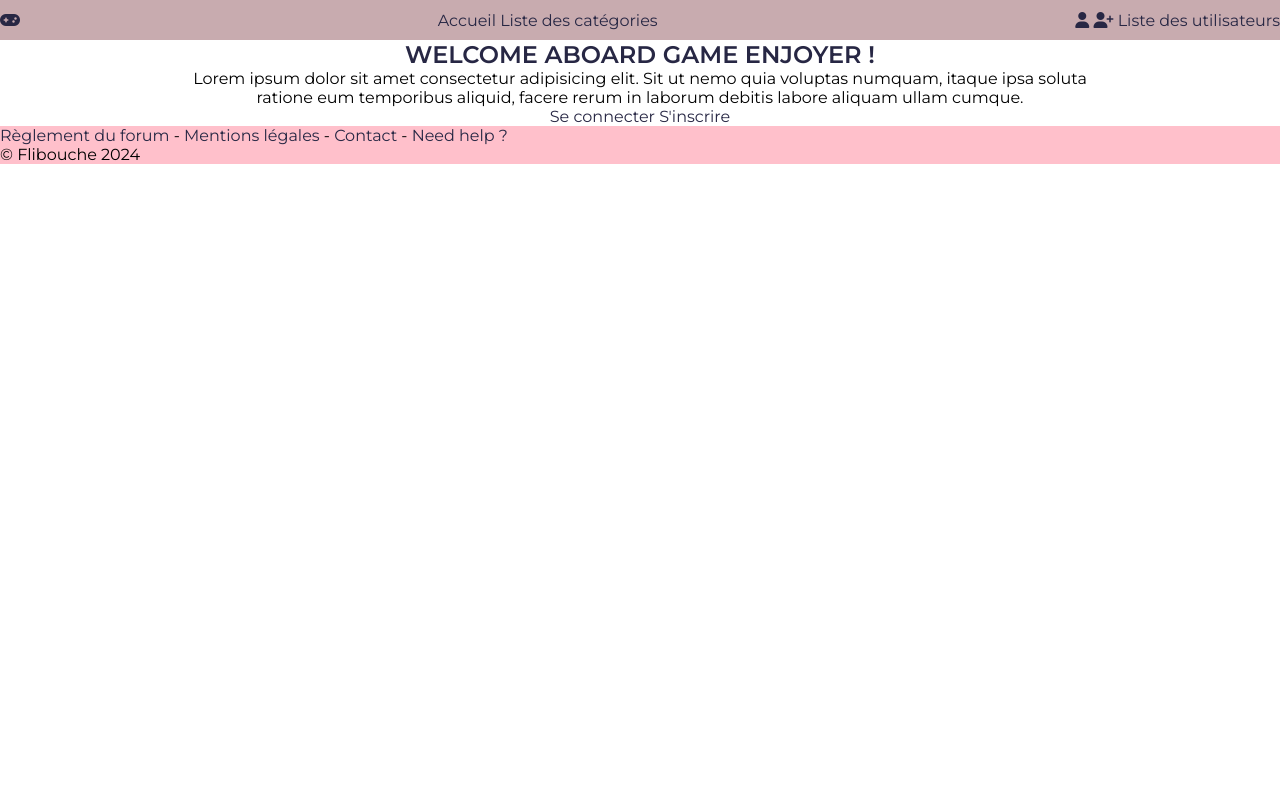
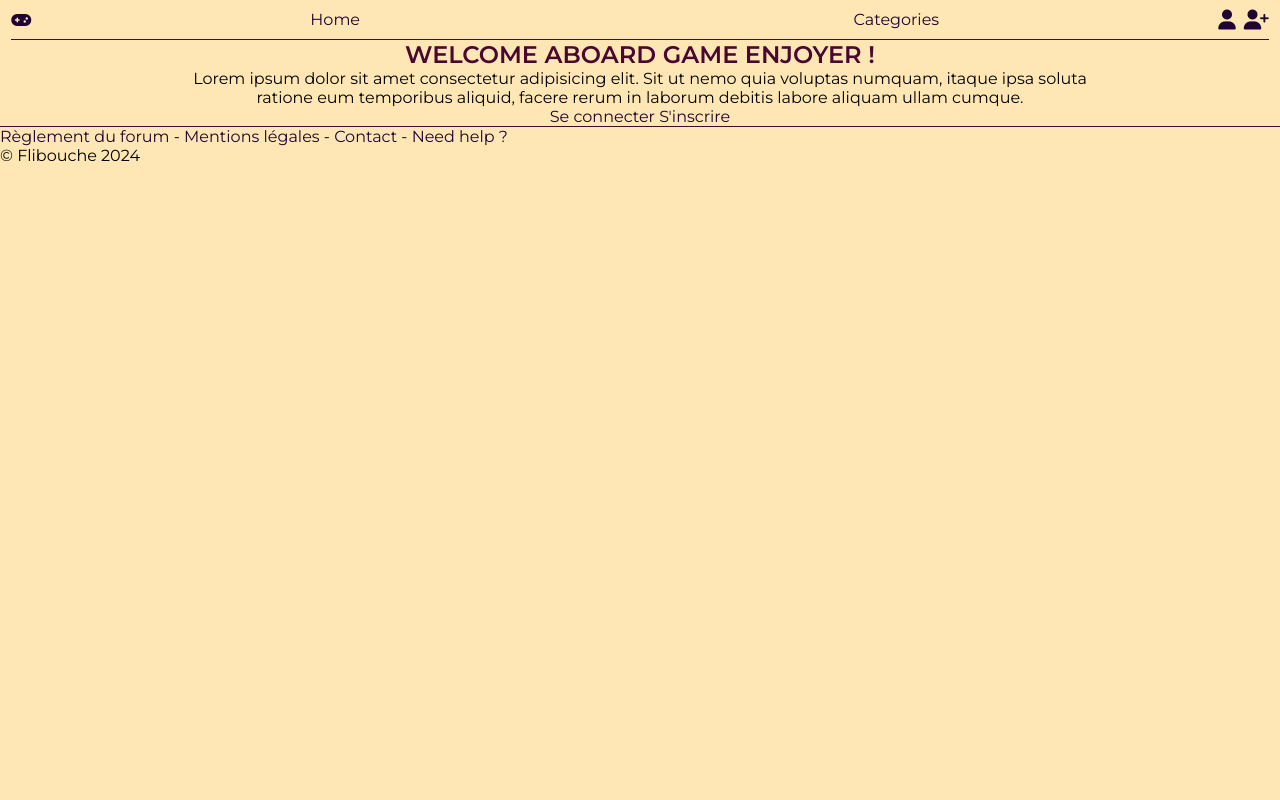
Before and after one commit to Flibouche/Forum, a PHP site: page / in a window 1280 px wide. Run offline with PHP 8.4, Linux system fonts and the light colour scheme; some libraries are stand-ins or nearby versions.

Commit message:
Doing some css changes and my navbar.

```diff
--- a/public/css/style.css
+++ b/public/css/style.css
@@ -6,12 +6,11 @@
 /* ==================================================== */
 :root {
     /*========== Colors ==========*/
-    --white-color1: #fbf5ef;
-    --yellow-color2: #f2d3ab;
-    --skin-color3: #c8abaf;
-    --purple-color4: #5e3f70;
-    --blue-color5: #494d7e;
-    --darkblue-color6: #272744;
+    --background-color: #FEE7B5;
+    --text-color: #200432;
+    --primary-color: #4A0730;
+    --secondary-color: #7A0C31;
+    --accent-color: #FE8932;
 
     /*========== Fonts and typography ==========*/
     --body-font: "Montserrat", sans-serif;
@@ -36,6 +35,7 @@
 
 html {
     scroll-behavior: smooth;
+    background-color: var(--background-color);
 }
 
 body {
@@ -43,29 +43,25 @@ body {
 }
 
 h1 {
-    color: var(--darkblue-color6);
+    color: var(--primary-color);
     font-weight: var(--font-semi-bold);
 }
 
+ul {
+    list-style: none;
+}
+
 a {
-    color: var(--darkblue-color6);
+    color: var(--text-color);
     text-decoration: none;
     transition: .7s;
 }
 
 a:hover {
-    color: var(--white-color1);
+    opacity: 50%;
 }
 
 /*========================== REUSABLE CSS CLASSES ======================*/
-
-nav {
-    display: flex;
-    height: 5vh;
-    align-items: center;
-    justify-content: space-between;
-    background-color: var(--skin-color3);
-}
 
 #wrapper {
     min-height: 100vh;
@@ -91,11 +87,87 @@ nav {
     overflow: hidden;
 }
 
+/*========================== HEADER & NAV ======================*/
+
+.header {
+    position: fixed;
+    width: 100%;
+    top: 0;
+    left: 0;
+    border-color: transparent;
+    z-index: var(--z-fixed);
+}
+
+nav {
+    position: relative;
+    height: 5vh;
+    display: flex;
+    justify-content: space-between;
+    align-items: center;
+    margin-inline: .7rem;
+    background-color: var(--background-color);
+    border-bottom: var(--primary-color) 1px solid;
+}
+
+.nav__logo,
+.nav__close,
+.nav__toggle,
+.nav__actions {
+    display: flex;
+    justify-content: center;
+    color: var(--text-color);
+    cursor: pointer;
+}
+
+.nav__actions {
+    font-size: 1.25rem;
+    column-gap: .5rem;
+    align-items: center;
+}
+
+/* Navigation for mobile devices */
+@media screen and (max-width: 1150px) {
+    .nav__menu {
+        position: fixed;
+        top: 0;
+        right: -100%;
+        background-color: hsla(228, 24%, 6%, .2);
+        backdrop-filter: blur(16px);
+        -webkit-backdrop-filter: blur(16px);
+        width: 80%;
+        height: 100%;
+        padding: 6rem 3rem 0;
+        transition: right .4s;
+    }
+}
+
+.nav__list {
+    display: flex;
+    flex-direction: column;
+    row-gap: 3rem;
+}
+
+.nav__close {
+    position: absolute;
+    top: 1.15rem;
+    right: 1.5rem;
+    font-size: 1.25rem;
+}
+
+/* Show menu */
+.show-menu {
+    right: 0;
+}
+
+/*=============== FOOTER ===============*/
+
 footer {
-    background-color: pink;
+    border-top: var(--primary-color) 1px solid;
+    background-color: var(--background-color);
 }
 
 /*========================== List Categories ======================*/
+
 .listTopics__container {
     justify-content: center;
 }
@@ -105,5 +177,36 @@ footer {
 }
 
 .listTopics__container thead {
-    background-color: var(--purple-color4);
+    background-color: var(--primary-color);
 }
+
+/* ==================================================== */
+/* ================== MEDIA QUERIES =================== */
+/* ==================================================== */
+
+@media screen and (min-width: 768px) {
+    .nav__menu {
+        width: 50%;
+    }
+}
+
+@media screen and (min-width: 992px) {
+    .nav {
+        margin-inline: auto;
+    }
+
+    .nav__list {
+        display: flex;
+        flex-direction: row;
+        gap: 2rem;
+        align-items: center;
+        justify-content: space-between;
+        justify-items: center;
+    }
+
+    .nav__toggle,
+    .nav__close {
+        display: none;
+    }
+
+}
--- a/public/js/script.js
+++ b/public/js/script.js
@@ -0,0 +1,28 @@
+/*=============== SHOW MENU ===============*/
+const navMenu = document.getElementById("nav-menu"),
+  navToggle = document.getElementById("nav-toggle"),
+  navClose = document.getElementById("nav-close");
+
+/* Menu show */
+if (navToggle) {
+  navToggle.addEventListener("click", () => {
+    navMenu.classList.add("show-menu");
+  });
+}
+
+/* Menu hidden */
+if (navClose) {
+  navClose.addEventListener("click", () => {
+    navMenu.classList.remove("show-menu");
+  });
+}
+
+/*=============== REMOVE MENU MOBILE ===============*/
+const navLink = document.querySelectorAll(".nav__link");
+
+const linkAction = () => {
+  const navMenu = document.getElementById("nav-menu");
+  // When we click on each nav__link, we remove the show-menu class
+  navMenu.classList.remove("show-menu");
+};
+navLink.forEach((n) => n.addEventListener("click", linkAction));
--- a/view/layout.php
+++ b/view/layout.php
@@ -15,27 +15,43 @@
 <body>
     <div id="wrapper">
         <div id="mainpage">
-            <!-- c'est ici que les messages (erreur ou succès) s'affichent-->
+            <!-- C'est ici que les messages (erreur ou succès) s'affichent -->
             <h3 class="message" style="color: red"><?= App\Session::getFlash("error") ?></h3>
             <h3 class="message" style="color: green"><?= App\Session::getFlash("success") ?></h3>
 
             <header>
                 <nav>
-                    <div id="nav-left">
-                        <a href="index.php?ctrl=home"><i class="fa-solid fa-gamepad"></i></a>
+
+                    <a href="index.php?ctrl=home" class="nav__logo" aria-label="Logo GameWorld"><i class="fa-solid fa-gamepad"></i></a>
+
+                    <div id="nav-menu" class="nav__menu" aria-label="Main Navigation">
+                        <ul class="nav__list">
+
+                            <li class="nav__item">
+                                <a href="index.php?ctrl=home">Home</a>
+                            </li>
+
+                            <li class="nav__item">
+                                <a href="index.php?ctrl=forum&action=listCategories">Categories</a>
+                            </li>
+
                             <?php
                             if (App\Session::isAdmin()) {
                             ?>
-                            <a href="index.php?ctrl=home&action=users">Voir la liste des gens</a>
+                                <li class="nav__item">
+                                    <a href="index.php?ctrl=home&action=users">See users</a>
+                                </li>
                             <?php } ?>
+                        </ul>
+
+                        <div class="nav__close" id="nav-close">
+                            <i class="fa-solid fa-xmark" aria-label="Close Navigation"></i>
                         </div>
-                    <div id="nav-center">
-                        <a href="index.php?ctrl=home">Accueil</a>
-                        <a href="index.php?ctrl=forum&action=listCategories">Liste des catégories</a>
+
                     </div>
-                    <div id="nav-right">
+                    <div class="nav__actions">
                         <?php
-                        // si l'utilisateur est connecté
+                        // Si l'utilisateur est connecté
                         if (App\Session::getUser()) {
                         ?>
                             <a href="index.php?ctrl=security&action=profile"><span class="fas fa-user"></span>&nbsp;<?= App\Session::getUser() ?></a>
@@ -45,10 +61,16 @@
                         ?>
                             <a href="index.php?ctrl=security&action=login"><i class="fa-solid fa-user"></i></a>
                             <a href="index.php?ctrl=security&action=register"><i class="fa-solid fa-user-plus"></i></a>
-                            <a href="index.php?ctrl=forum&action=listUsers">Liste des utilisateurs</a>
+                            <!-- <a href="index.php?ctrl=forum&action=listUsers">Liste des utilisateurs</a> -->
                         <?php
                         }
                         ?>
+
+                        <!-- Toggle Button -->
+                        <div class="nav__toggle" id="nav-toggle" aria-label="Toggle Navigation">
+                            <i class="fa-solid fa-bars" aria-label="Toggle Navigation"></i>
+                        </div>
+
                     </div>
                 </nav>
             </header>
```
Also changed, not shown: 16 other files. Lines whose indentation alone changed are shown as unchanged.
